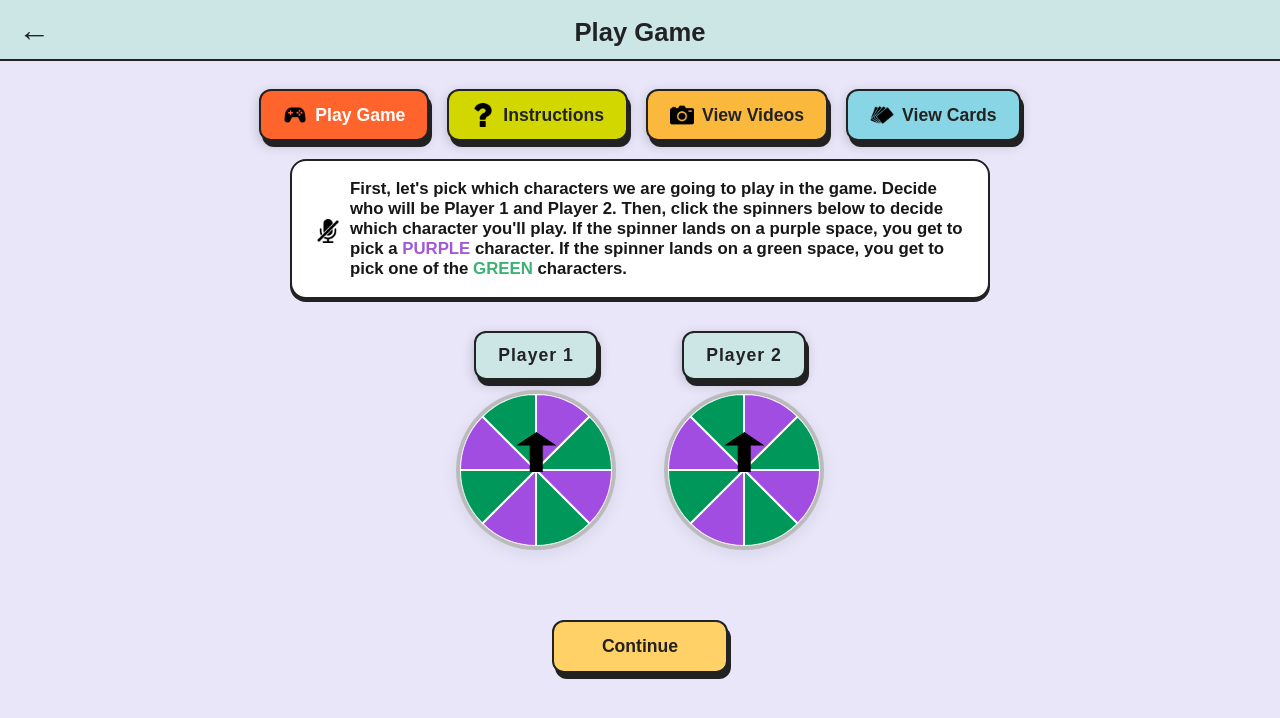
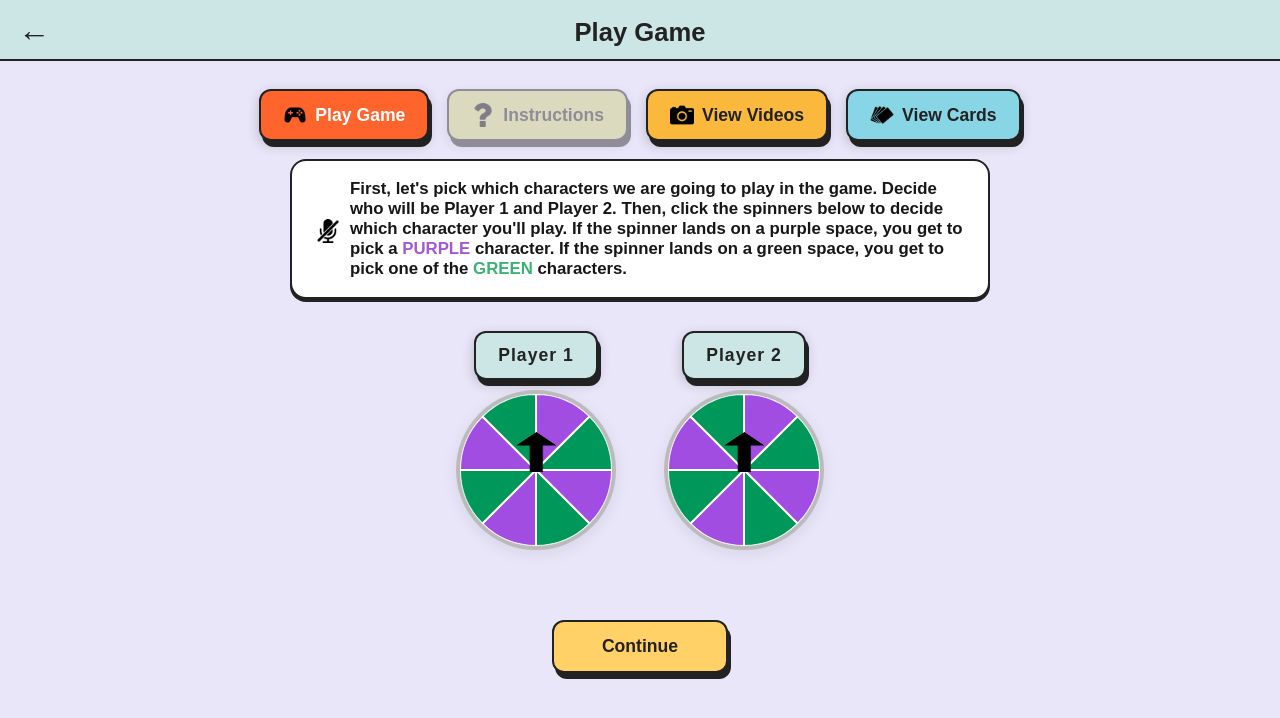
Before and after one commit to nsinghhh03/avenues-to-advantage, a Next.js app: page /playgame/spinner in a window 1280 px wide. Shown: the top 718 px of the page. Built offline with nearby package versions, Linux system fonts and the light colour scheme.

Commit message:
dim features

```diff
--- a/src/app/playgame/choosecharacter/ChooseCharacterClient.js
+++ b/src/app/playgame/choosecharacter/ChooseCharacterClient.js
@@ -137,7 +137,7 @@ export default function ChooseCharacterClient() {
             {greenCharacters.map((char, idx) => (
               <div
                 key={idx}
-                className={`${styles.character} ${selectedGreen !== null && selectedGreen !== idx ? styles.dimmed : ""} ${selectedGreen === idx ? styles.selected : ""}`}
+                className={`${styles.character} ${selectedGreen !== null && selectedGreen !== idx ? styles.visuallyDimmed : ""} ${selectedGreen === idx ? styles.selected : ""}`}
                 onClick={() => setSelectedGreen(idx)}
               >
                 <Image src={char.src} alt={char.alt} width={111} height={111} />
@@ -156,7 +156,7 @@ export default function ChooseCharacterClient() {
             {purpleCharacters.map((char, idx) => (
               <div
                 key={idx}
-                className={`${styles.character} ${selectedPurple !== null && selectedPurple !== idx ? styles.dimmed : ""} ${selectedPurple === idx ? styles.selected : ""}`}
+                className={`${styles.character} ${selectedPurple !== null && selectedPurple !== idx ? styles.visuallyDimmed : ""} ${selectedPurple === idx ? styles.selected : ""}`}
                 onClick={() => setSelectedPurple(idx)}
               >
                 <Image src={char.src} alt={char.alt} width={111} height={111} />
--- a/src/app/playgame/page.js
+++ b/src/app/playgame/page.js
@@ -44,7 +44,7 @@ export default function PlayGame() {
           <Image src="/game-controller.png" alt="Controller" width={24} height={24} />
           Play Game
         </button>
-        <button className={`${styles.navButton} ${styles.instructions}`}>
+        <button className={`${styles.navButton} ${styles.instructions} ${styles.dimmed}`}>
           <Image src="/question-sign.png" alt="Instructions" width={24} height={24} />
           Instructions
         </button>
--- a/src/app/playgame/playgame.module.css
+++ b/src/app/playgame/playgame.module.css
@@ -157,13 +157,22 @@
   transition: opacity 0.3s, box-shadow 0.3s;
 }
 .dimmed {
-  opacity: 0.4;
+  opacity: 0.45;
   filter: grayscale(60%);
+  pointer-events: none;
+  cursor: not-allowed !important;
+  transition: opacity 0.2s, filter 0.2s;
 }
 .selected {
   border: 3px solid #ffd166;
   box-shadow: 0 0 12px #ffd166;
   opacity: 1;
+}
+
+.visuallyDimmed {
+  opacity: 0.45;
+  filter: grayscale(60%);
+  transition: opacity 0.2s, filter 0.2s;
 }
 
 @media (max-width: 600px) {
--- a/src/app/playgame/skincolor/page.js
+++ b/src/app/playgame/skincolor/page.js
@@ -58,7 +58,7 @@ export default function SkinColorPage() {
               <Image src="/game-controller.png" alt="Controller" width={24} height={24} />
               Play Game
             </button>
-            <button className={`${styles.navButton} ${styles.instructions}`} onClick={() => setShowInstructions(true)}>
+            <button className={`${styles.navButton} ${styles.instructions} ${styles.dimmed}`} onClick={() => setShowInstructions(true)}>
               <Image src="/question-sign.png" alt="Instructions" width={24} height={24} />
               Instructions
             </button>
--- a/src/app/playgame/spinner/page.js
+++ b/src/app/playgame/spinner/page.js
@@ -151,7 +151,7 @@ export default function ChooseCharacterPageContent() {
           <Image src="/game-controller.png" alt="Controller" width={24} height={24} />
           Play Game
         </button>
-        <button className={`${styles.navButton} ${styles.instructions}`}>
+        <button className={`${styles.navButton} ${styles.instructions} ${styles.dimmed}`}>
           <Image src="/question-sign.png" alt="Instructions" width={24} height={24} />
           Instructions
         </button>
```
